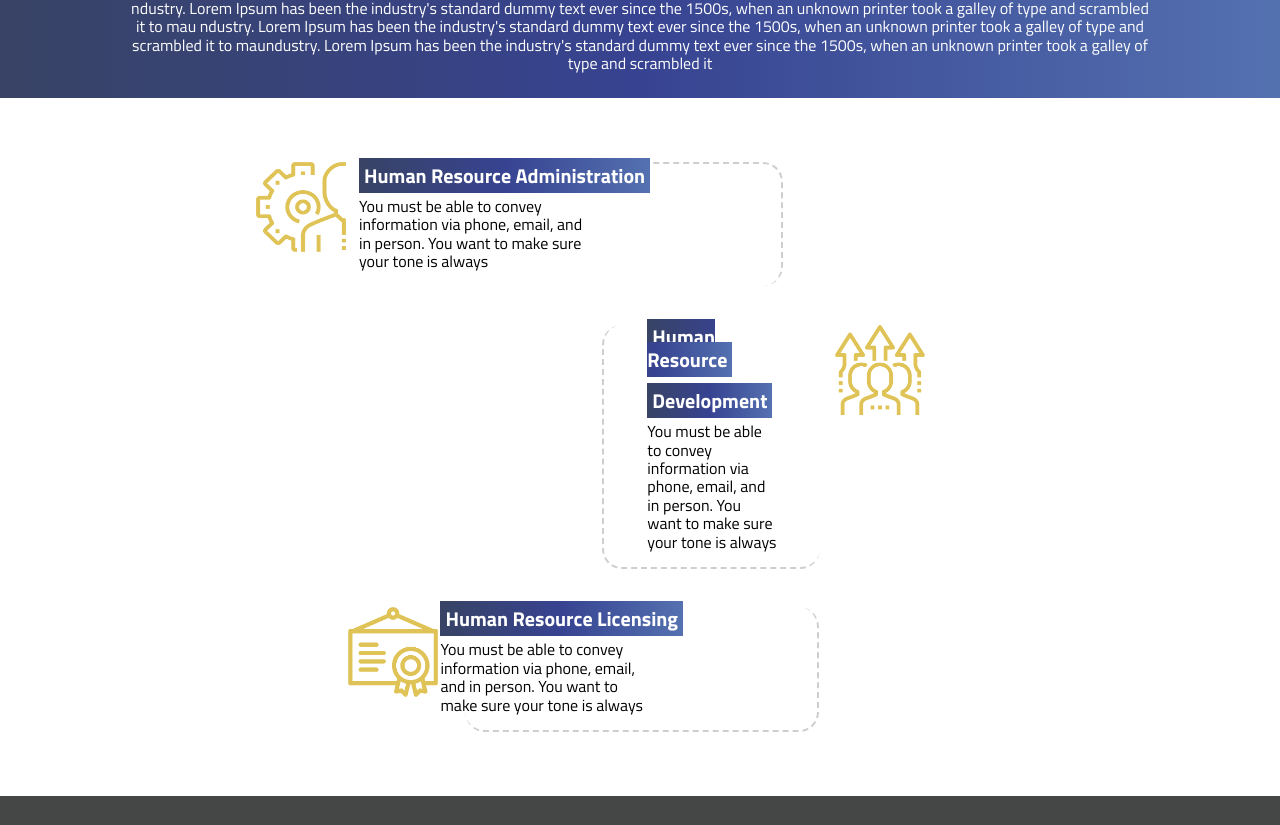
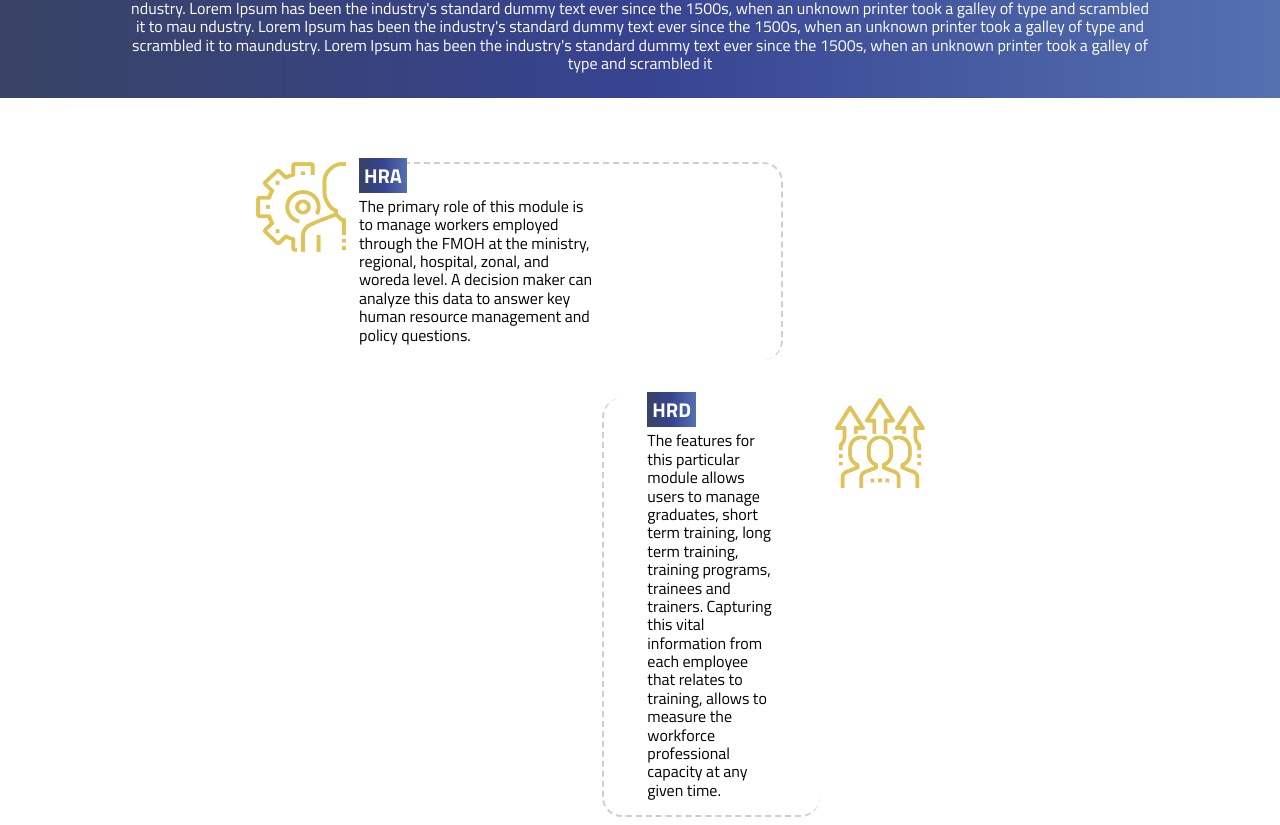
Before and after one commit to robeleph/hris, an Angular app: page / in a window 1280 px wide. Shown: the part 1595-2420 px from the top of the page. Built offline with nearby package versions, Linux system fonts and the light colour scheme.

Commit message:
Update contact.component.html

```diff
--- a/src/app/contact/contact.component.html
+++ b/src/app/contact/contact.component.html
@@ -1,28 +1,17 @@
-<html
-  style="height: auto"
-  class="bg-white animated fadeIn"
-  id="animated-example"
->
-  <div
-    style="
+<html style="height: auto" class="bg-white animated fadeIn" id="animated-example">
+<div style="
       margin-left: 20%;
       margin-right: 20%;
       margin-top: 5%;
       margin-bottom: 5%;
-    "
-  >
+    ">
     <div>
-      <div class="row">
+        <div id="hra_container" class="row">
             <div class="col-sm-2">
-          <img
-            style="width: 90px; height: 90px"
-            class="mx-auto bg-white"
-            src="../../assets/HRA_Icon.png"
-          />
+                <img style="width: 90px; height: 90px" class="mx-auto bg-white" src="../../assets/HRA_Icon.png" />
             </div>
             <div id="hra" style="margin-left: 10px" class="col-sm-6">
-          <span class="label hra" style="margin-left: -40px"
-            >Human Resource Administration</span
+                <span class="label hra" style="margin-left: -40px;">HRA</span
           >
           <p
             style="
@@ -32,53 +21,40 @@
               margin-top: 10px;
             "
           >
-            You must be able to convey information via phone, email, and in
-            person. You want to make sure your tone is always
+            The primary role of this module is to manage workers employed
+            through the FMOH at the ministry, regional, hospital, zonal, and
+            woreda level. A decision maker can analyze this data to answer key
+            human resource management and policy questions.
           </p>
         </div>
       </div>
 
       <div class="row" style="margin-left: 45%; margin-top: 5%">
         <div id="hrd" class="col-sm-6">
-          <span class="hra">Human Resource</span>
-          <br>
-          <br />
-          <span>Development</span>
+          <span class="hra">HRD</span>
                 <p style="color: black; margin-top: 10px">
-            You must be able to convey information via phone, email, and in
-            person. You want to make sure your tone is always
+                    The features for this particular module allows users to manage graduates, short term training, long term training, training programs, trainees and trainers. Capturing this vital information from each employee that relates to training, allows to measure
+                    the workforce professional capacity at any given time.
                 </p>
             </div>
             <div class="col-sm-2">
-          <img
-            style="width: 90px; height: 90px"
-            class="mx-auto bg-white"
-            src="../../assets/HRD_Icon.png"
-          />
+                <img style="width: 90px; height: 90px" class="mx-auto bg-white" src="../../assets/HRD_Icon.png" />
             </div>
         </div>
-      <div class="row" style="margin-top: 5%; margin-left: 10%">
+        <div id="hrl_container" class="row" style="margin-top: 5%; margin-left: 10%">
             <div style="margin-right: 15px" class="col-sm-2">
-          <img
-            style="width: 90px; height: 90px"
-            class="mx-auto bg-white"
-            src="../../assets/Licensing_icon.png"
-          />
+                <img style="width: 90px; height: 90px" class="mx-auto bg-white" src="../../assets/Licensing_icon.png" />
             </div>
             <div id="hrl" class="col-sm-6">
-          <span class="label hra" style="margin-left: -40px"
-            >Human Resource Licensing</span
-          >
-          <p
-            style="
+                <span class="label hra" style="margin-left: -40px">HRL</span>
+                <p style="
               color: black;
               width: 65%;
               margin-left: -40px;
               margin-top: 10px;
-            "
-          >
-            You must be able to convey information via phone, email, and in
-            person. You want to make sure your tone is always
+            ">
+                    This module of HRIS works on issuing medical license to medical professionals. Medical professionals can request for a new license or a license renewal using HRL. They can also request for a good standing letter and ask for verifications of some documents.
+                    Aside from applicants requesting for a license, experts also use this system to evaluate and review an applicant’s application.
                 </p>
             </div>
         </div>
@@ -86,4 +62,5 @@
     <div></div>
     <div></div>
 </div>
+
 </html>
```
Lines whose indentation alone changed are shown as unchanged.
